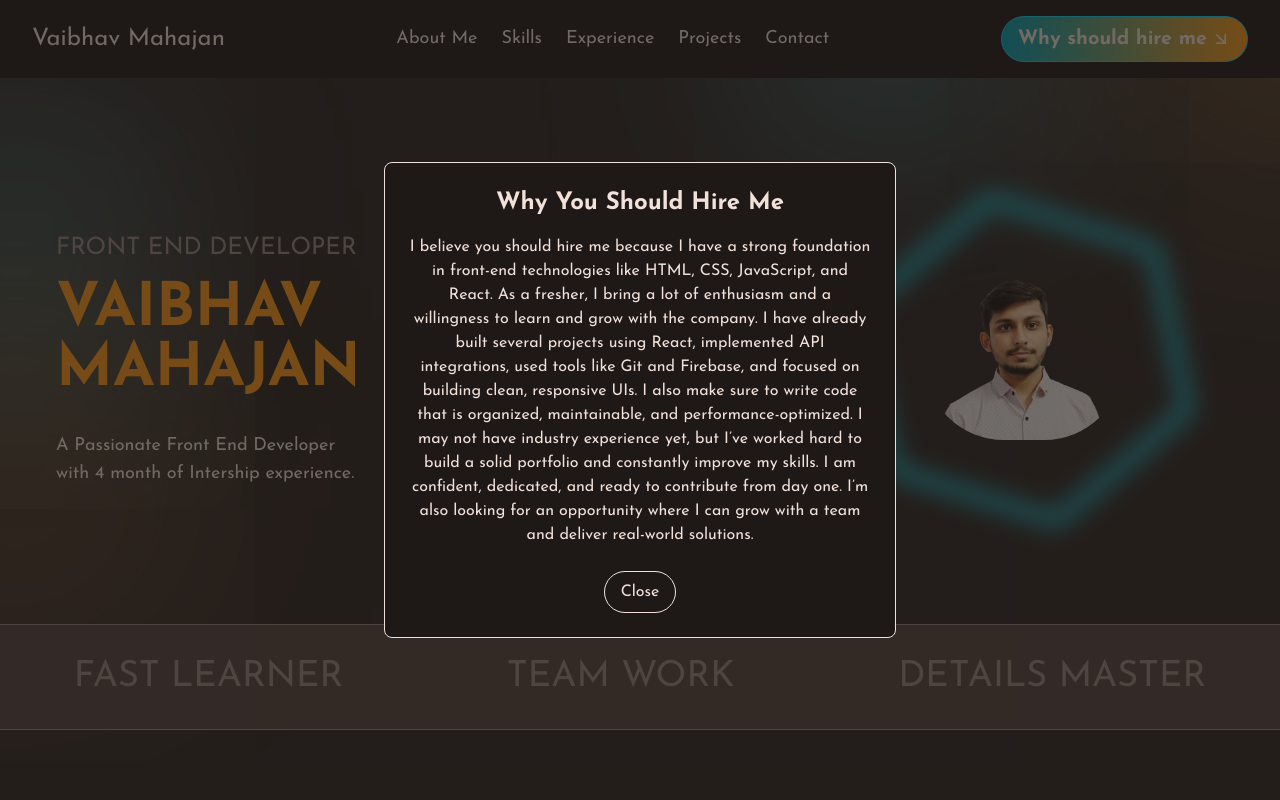
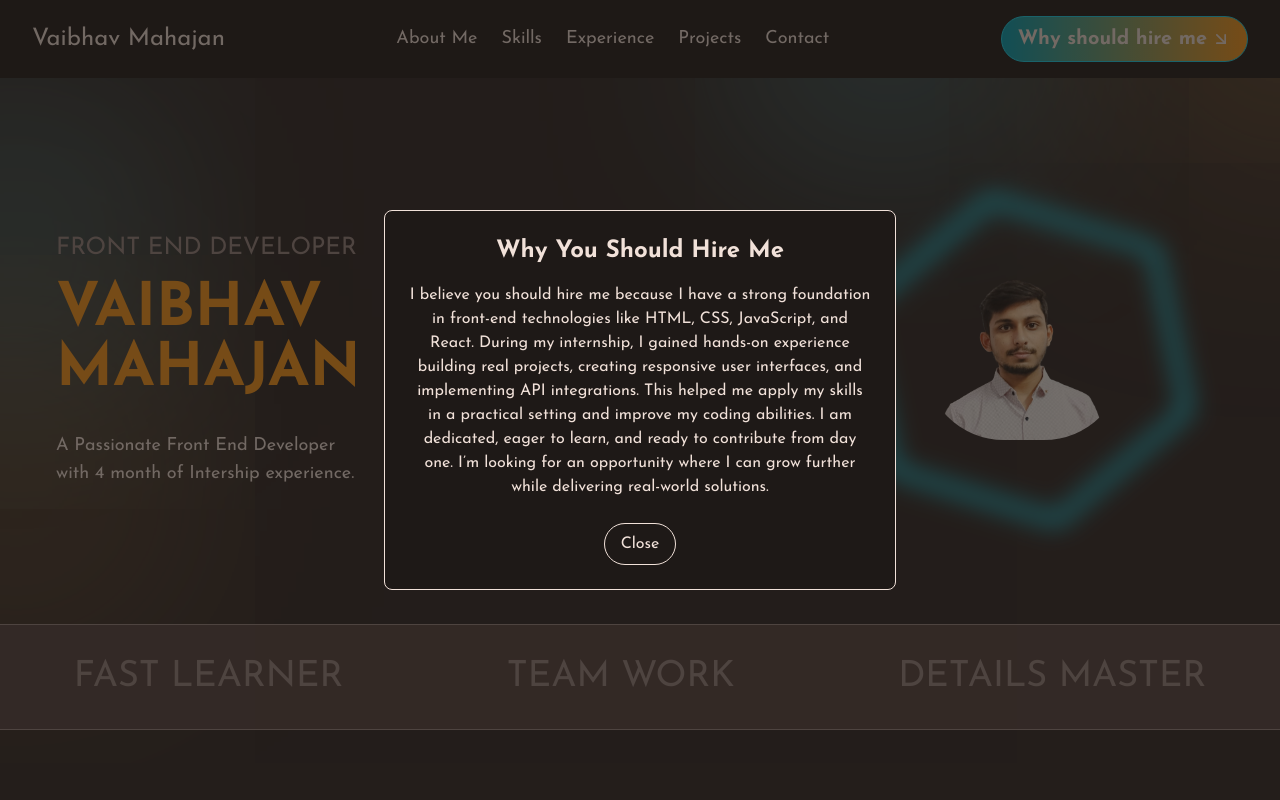
Before and after one commit to VaibhavMahajan1509/vaibhavPortfolio, a React (Vite) app: page / in a window 1280 px wide. Both pictures are taken after a click on the button "Why should hire me". Shown: the top 800 px of the page. Built offline with nearby package versions, Linux system fonts and the light colour scheme.

Commit message:
Did some Changes

```diff
--- a/src/components/navbar/WhyHireMeBox.jsx
+++ b/src/components/navbar/WhyHireMeBox.jsx
@@ -8,7 +8,9 @@ const WhyHireMeBox = ({ isVisible, onClose }) => {
       <div className="bg-black p-4 sm:p-6 rounded-lg border border-orange-500 text-center w-full max-w-md sm:max-w-lg max-h-[85vh] overflow-y-auto animate-fade-in relative">
         <h2 className="text-xl sm:text-2xl font-bold mb-4 text-white">Why You Should Hire Me</h2>
         <p className="text-sm sm:text-base text-white mb-6">
-          I believe you should hire me because I have a strong foundation in front-end technologies like HTML, CSS, JavaScript, and React. As a fresher, I bring a lot of enthusiasm and a willingness to learn and grow with the company. I have already built several projects using React, implemented API integrations, used tools like Git and Firebase, and focused on building clean, responsive UIs. I also make sure to write code that is organized, maintainable, and performance-optimized. I may not have industry experience yet, but I’ve worked hard to build a solid portfolio and constantly improve my skills. I am confident, dedicated, and ready to contribute from day one. I’m also looking for an opportunity where I can grow with a team and deliver real-world solutions.
+         I believe you should hire me because I have a strong foundation in front-end technologies like HTML, CSS, JavaScript, and React. During my internship, I gained hands-on experience building real projects, creating responsive user interfaces, and implementing API integrations. This helped me apply my skills in a practical setting and improve my coding abilities.
+
+I am dedicated, eager to learn, and ready to contribute from day one. I’m looking for an opportunity where I can grow further while delivering real-world solutions.
         </p>
         <button
           onClick={onClose}
--- a/src/components/skillsSection/SubSkills.jsx
+++ b/src/components/skillsSection/SubSkills.jsx
@@ -3,7 +3,7 @@ const SubSkills = () => {
     <div className="border-y-2 border-lightGrey relative ">
       <div className="absolute bg-gradient-to-r from-orange to-cyan opacity-50 w-full h-full"></div>
       <img
-        src="../../public/images/subSkills.jpg"
+        src="/images/subSkills.jpg"
         alt="subSkills image"
         className=""
       />
```
